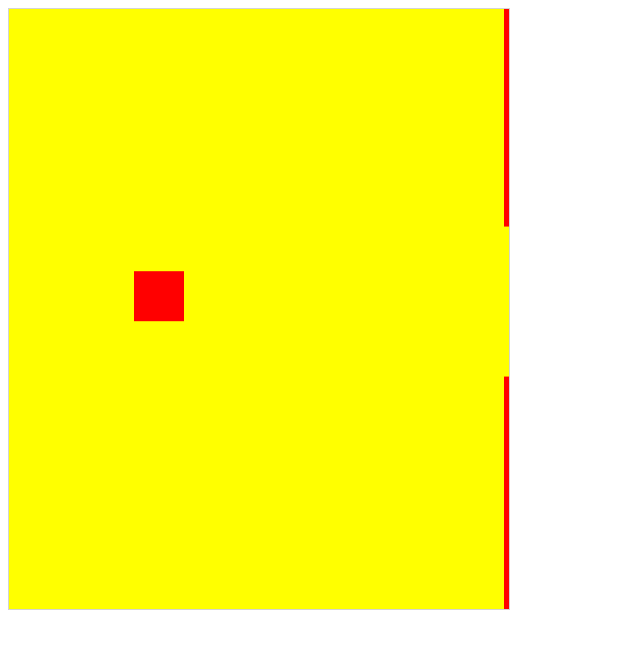
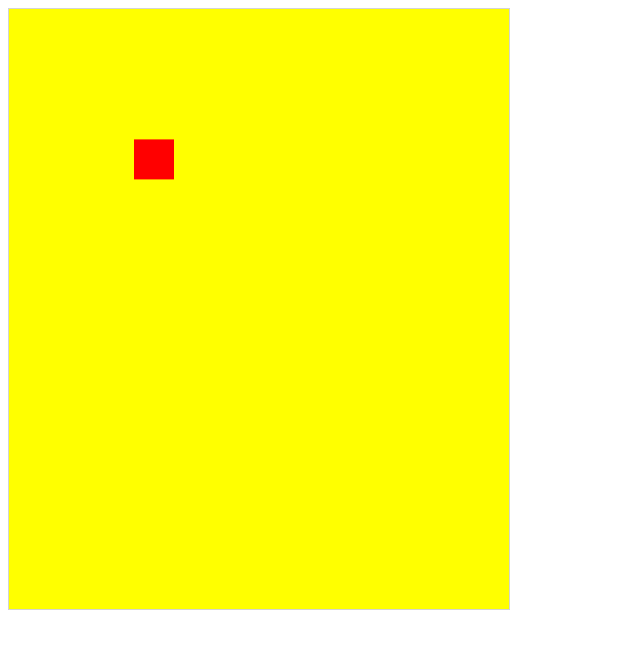
Before and after one commit to demiguise03/AutoFlappy, a plain HTML site: page flappy/index.html in a window 1280 px wide. Shown: the whole page, without its empty margins (0-640 px from the left). Drawn offline with Linux system fonts and the light colour scheme.

Commit message:
complete game

```diff
--- a/index.html
+++ b/flappy/index.html
@@ -16,13 +16,13 @@
 	ctx.fillRect(0,0,W,H);
 
 	//intialize
-	var birdx=W/4,birdy=H/4,birdh=50,birdw=50,bspeedy=-7,gravity=0.4;//bird specifications
+	var birdx=W/4,birdy=H/4,birdh=40,birdw=40,bspeedy=-4,gravity=0.4;//bird specifications
 
 	var obstaclew=100,ospeedx=-5,gap=150;
 
-	var obstacle1x = W,length1=0;
+	var obstacle1x = 2*W,length1=0;
 
-	var obstacle2x = W+300,length2=0;
+	var obstacle2x = obstacle1x+300,length2=0;
 
 	var flag1=0,flag2=0;
 	var length=200;
@@ -35,7 +35,7 @@
 	{
 		var x=birdx+birdw;
 		var y=birdy+birdh;
-		if(y>=600 || birdy<=0)
+		if(y>=600)
 			return 1;
 		else if(x>=obstacle1x && birdy<= length1 && x<=(obstacle1x+obstaclew))
 			return 1;
@@ -59,9 +59,9 @@
 	}
 	function gameover()
 	{
-		birdx=W/4,birdy=H/4;
-		obstacle1x = W,length1=0;
-		obstacle2x = W+300,length2=0;
+		birdx=W/4,birdy=H/4;bspeedy=-4	;
+		obstacle1x = 2*W,length1=0;
+		obstacle2x = obstacle1x+300,length2=0;
 		flag1=0,flag2=0;
 
 	}
```
